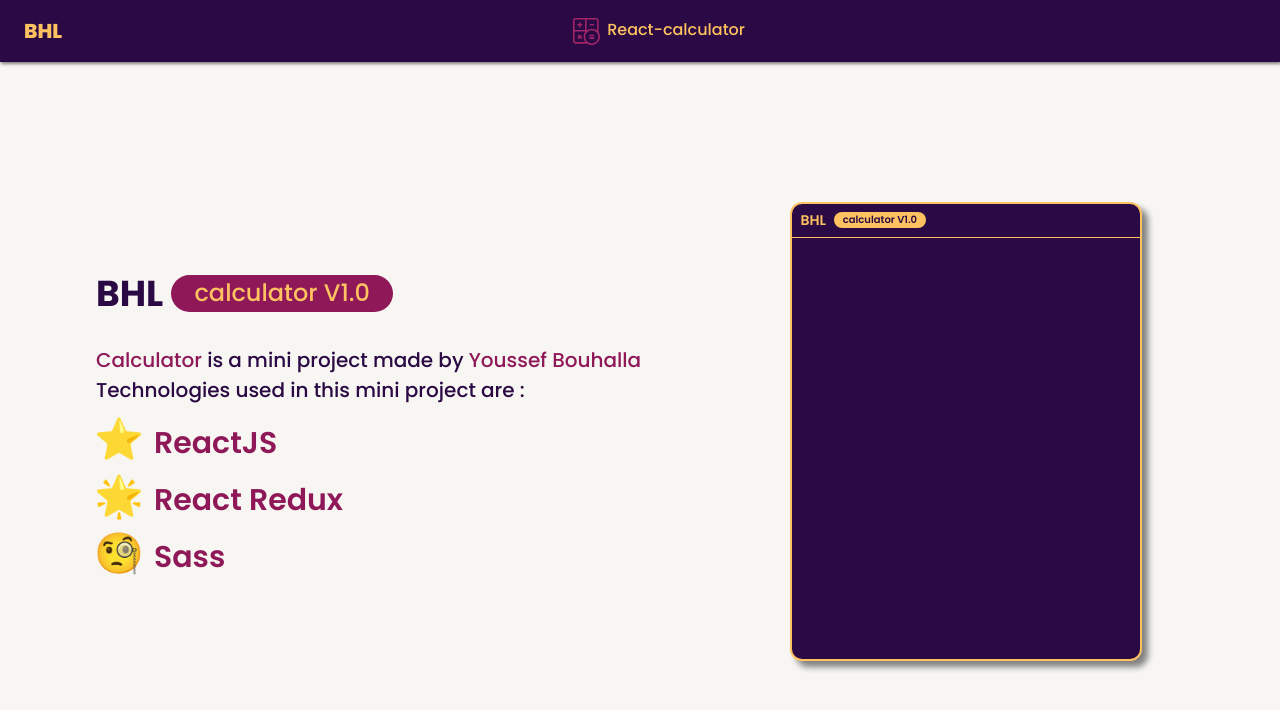
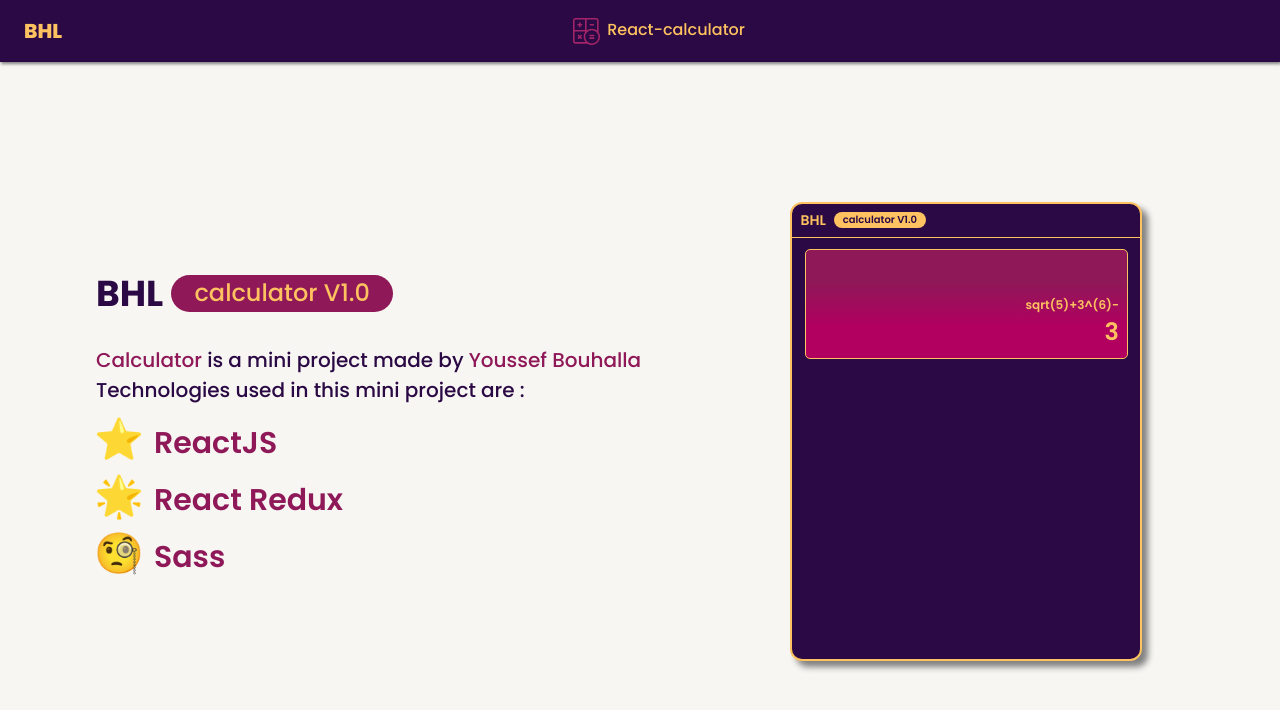
Before and after one commit to YoussefBouhalla/React_Calculator, a React (Create React App) app: page / in a window 1280 px wide. Shown: the top 710 px of the page. Built offline with nearby package versions, Linux system fonts and the light colour scheme.

Commit message:
💄 finished the screen UI

```diff
--- a/src/components/Layout/Calculator.js
+++ b/src/components/Layout/Calculator.js
@@ -1,4 +1,5 @@
 import React from 'react'
+import Screen from '../Screen'
 
 function Calculator() {
     return (
@@ -10,6 +11,7 @@
                         calculator V1.0
                     </div>
                 </div>
+                <Screen />
             </div>
         </div>
     )
--- a/src/components/Screen.js
+++ b/src/components/Screen.js
@@ -2,8 +2,11 @@
 
 function Screen() {
     return (
-        <div>
-
+        <div className='screen-section'>
+            <div className='screen cl-second d-flex flex-column justify-content-end align-items-end p-2'>
+                <p className='fs-12-h6 fw-600'>sqrt(5)+3^(6)-</p>
+                <p className='fs-12-h5 fw-600'>3</p>
+            </div>
         </div>
     )
 }
--- a/src/css/style.css
+++ b/src/css/style.css
@@ -232,4 +232,21 @@
 .calculator .calculator-header {
   border-bottom: solid 1.8px #FEC260;
 }
+
+.calculator .screen-section {
+  display: -ms-grid;
+  display: grid;
+  place-items: center;
+  height: 132px;
+  width: 100%;
+}
+
+.calculator .screen-section .screen {
+  height: 110px;
+  width: 323px;
+  background: -webkit-gradient(linear, left top, left bottom, color-stop(30%, #8F1858), color-stop(70%, #B10060));
+  background: linear-gradient(#8F1858 30%, #B10060 70%);
+  border: solid 1.6px #FEC260;
+  border-radius: 5px;
+}
 /*# sourceMappingURL=style.css.map */
--- a/src/css/style.scss
+++ b/src/css/style.scss
@@ -1,3 +1,5 @@
+
+
 /* global */
 .content{
   max-width: 1400px;
@@ -194,4 +196,18 @@
   .calculator-header{
     border-bottom: solid 1.8px #FEC260;
   }
+  .screen-section{
+    display: grid;
+    place-items: center;
+    height: 132px;
+    width: 100%;
+    .screen{
+      height: 110px;
+      width: 323px;
+      background: linear-gradient(#8F1858 30%, #B10060 70%);
+      border: solid 1.6px #FEC260;
+      border-radius: 5px;
+    }
+
+  }
 }
```
Also changed, not shown: 1 other file (tests, documents, lock files or other folders).
